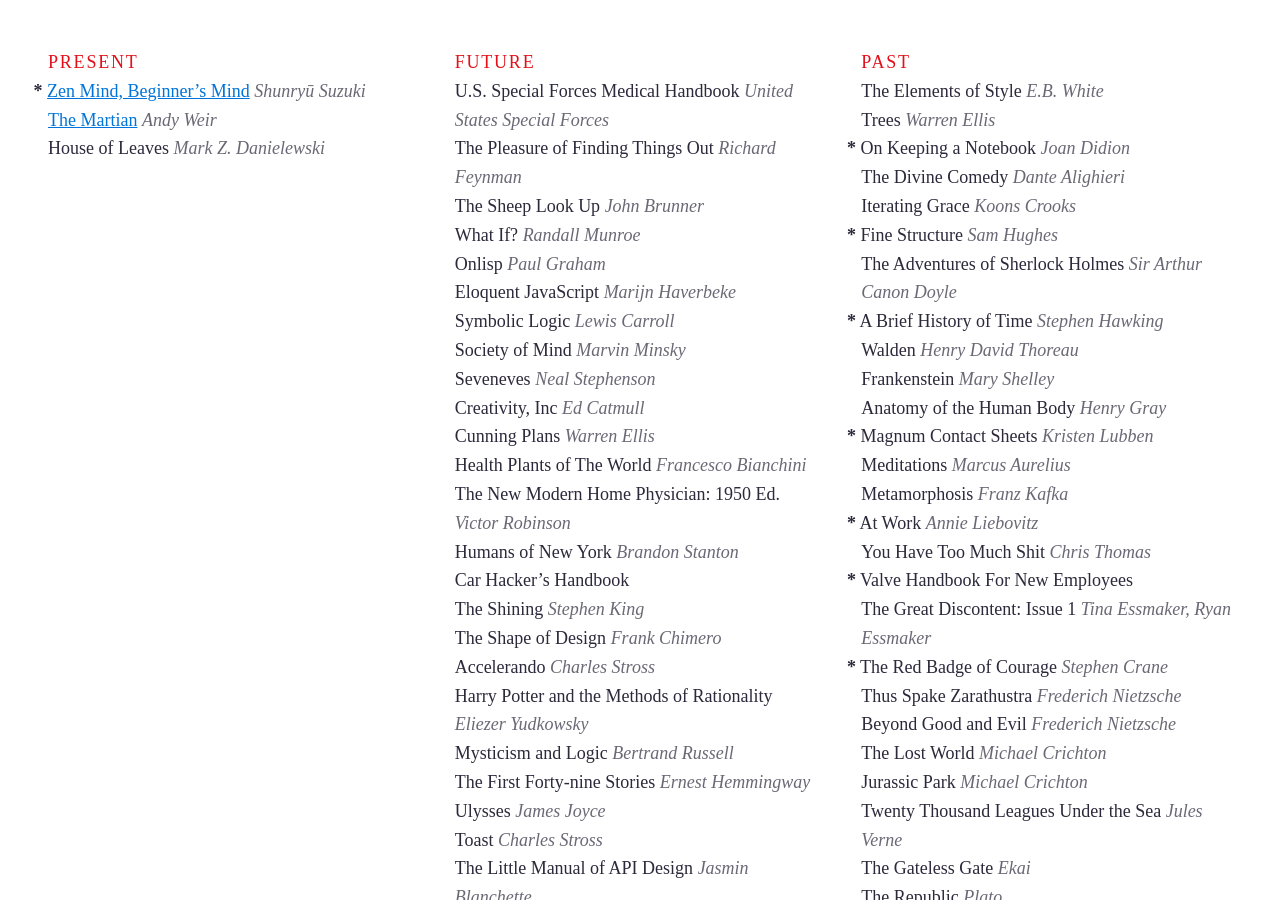
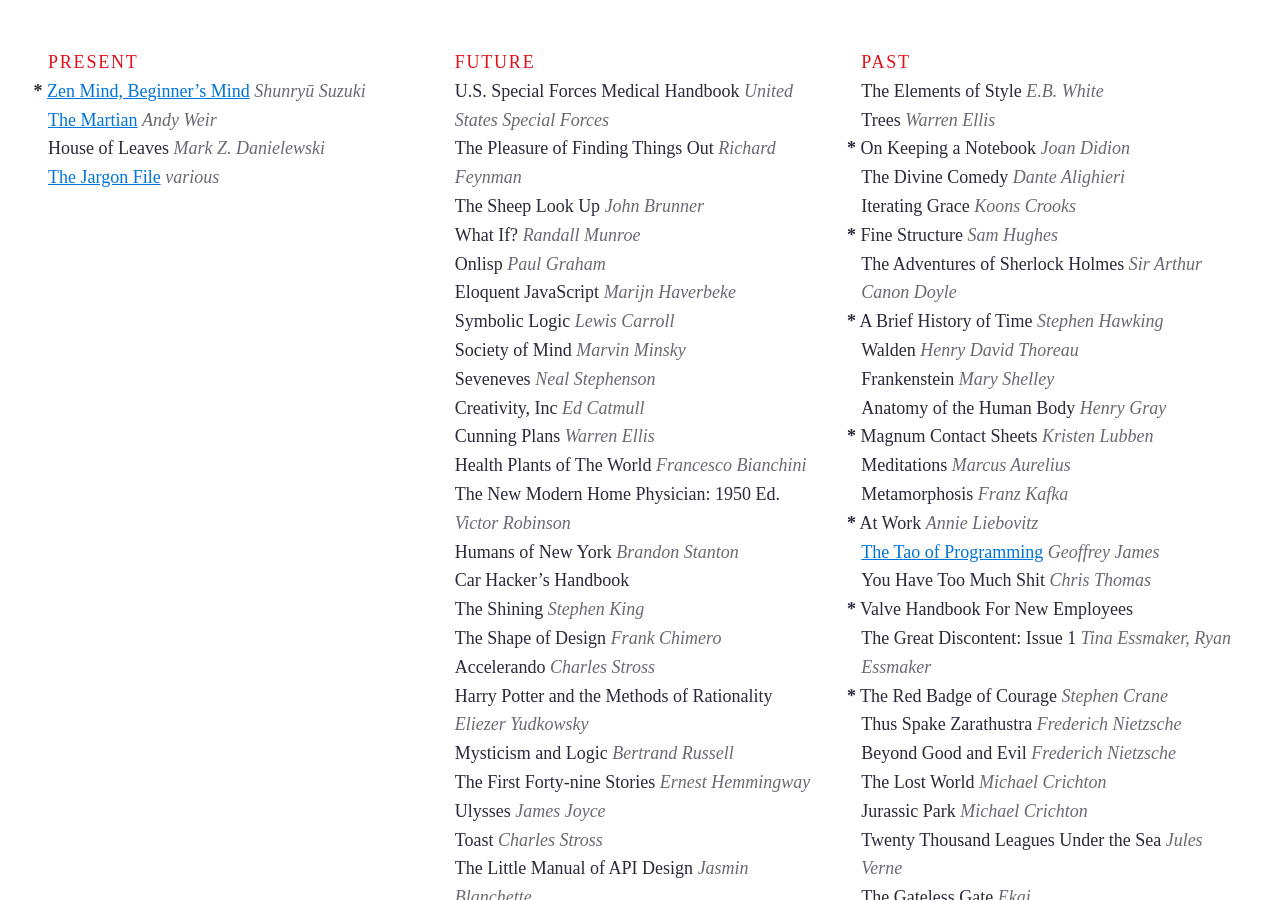
Before and after one commit to joshbeckman/andjosh.github.io, a Jekyll site: the page built from reading-lists.md, in a window 1280 px wide and 900 px high. Built offline with Jekyll 4.4.1, drawn with Linux system fonts in a browser that asks for light colours; Markdown is read by kramdown in place of the engine named in the settings.

Commit message:
more readings

```diff
--- a/reading-lists.md
+++ b/reading-lists.md
@@ -7,6 +7,7 @@
 - __*__ [Zen Mind, Beginner's Mind](https://en.wikipedia.org/wiki/Zen_Mind,_Beginner%27s_Mind) _Shunryū Suzuki_
 - [The Martian](https://en.wikipedia.org/wiki/The_Martian_(Weir_novel)) _Andy Weir_
 - House of Leaves _Mark Z. Danielewski_
+- [The Jargon File](http://www.catb.org/jargon/oldversions/jarg262.txt) _various_
 
 <!--two items:-->
 
@@ -54,6 +55,7 @@
 - Meditations _Marcus Aurelius_
 - Metamorphosis _Franz Kafka_
 - __*__ At Work _Annie Liebovitz_
+- [The Tao of Programming](http://canonical.org/~kragen/tao-of-programming.html) _Geoffrey James_
 - You Have Too Much Shit _Chris Thomas_
 - __*__ Valve Handbook For New Employees
 - The Great Discontent: Issue 1 _Tina Essmaker, Ryan Essmaker_
```
